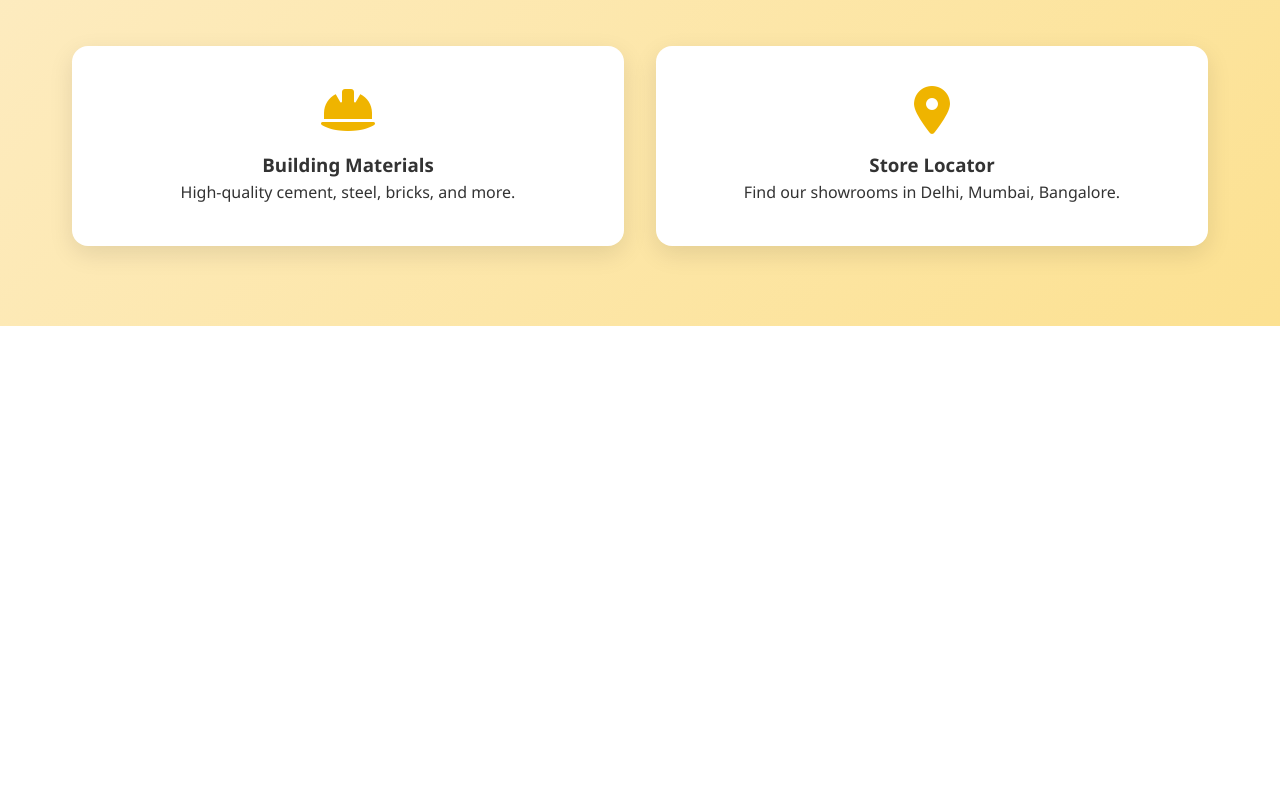
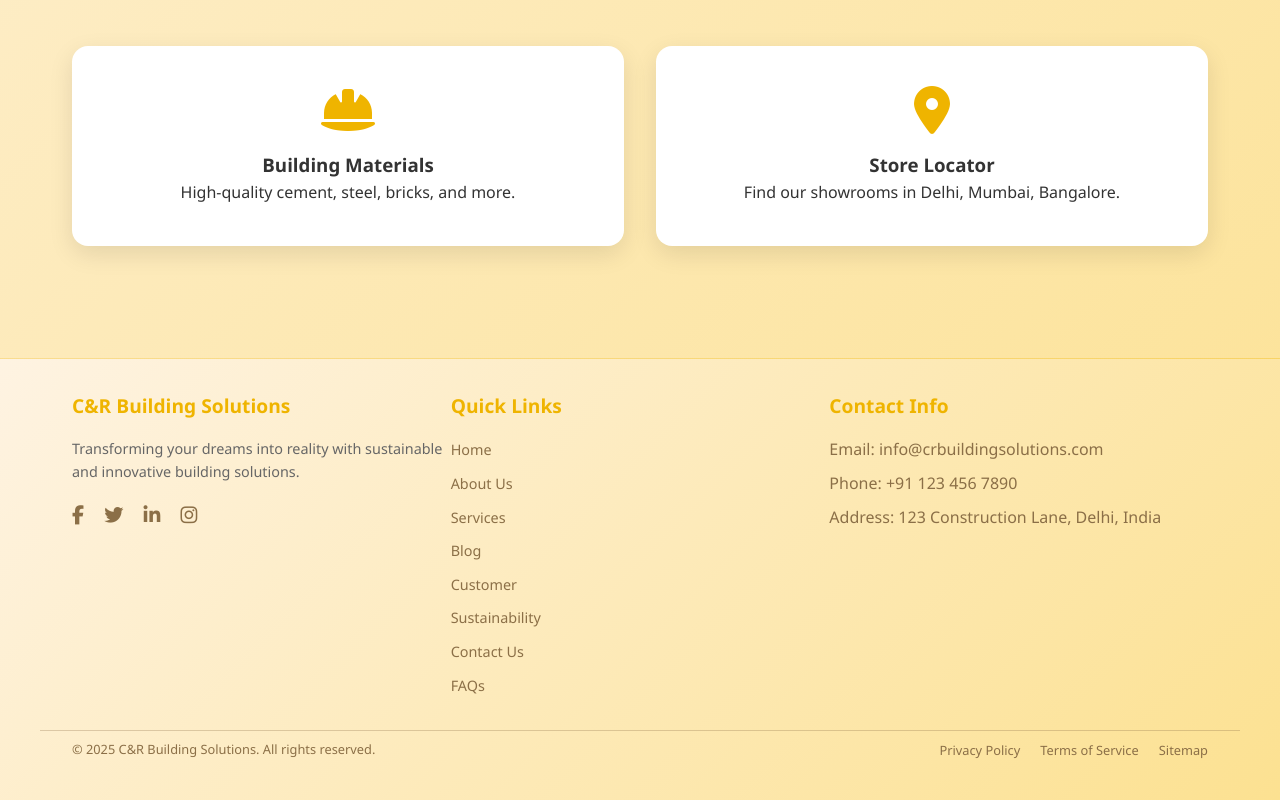
Before and after one commit to abhishek5sr/cr_construction, a website: page public/index.html in a window 1280 px wide. Shown: the part 1233-2033 px from the top of the page. Before the commit the page ends 1559 px from the top, so only its background shows below. Drawn offline with Linux system fonts and the light colour scheme.

```diff
--- a/public/index.html
+++ b/public/index.html
@@ -80,7 +80,49 @@
       <button id="checkoutBtn">Proceed to Checkout</button>
     </div>
   </div>
-
+ <footer class="footer">
+  <div class="footer-content">
+    <div class="footer-section">
+      <h3>C&R Building Solutions</h3>
+      <p>Transforming your dreams into reality with sustainable and innovative building solutions.</p>
+      <div class="social-icons">
+        <a href="#"><i class="fab fa-facebook-f"></i></a>
+        <a href="#"><i class="fab fa-twitter"></i></a>
+        <a href="#"><i class="fab fa-linkedin-in"></i></a>
+        <a href="#"><i class="fab fa-instagram"></i></a>
+      </div>
+    </div>
+    <div class="footer-section">
+      <h3>Quick Links</h3>
+      <ul>
+        <li><a href="index.html">Home</a></li>
+        <li><a href="about.html">About Us</a></li>
+        <li><a href="services.html">Services</a></li>
+        <li><a href="blog.html">Blog</a></li>
+        <li><a href="customer.html">Customer</a></li>
+        <li><a href="sustainability.html">Sustainability</a></li>
+        <li><a href="contact.html">Contact Us</a></li>
+        <li><a href="faqs.html">FAQs</a></li>
+      </ul>
+    </div>
+    <div class="footer-section">
+      <h3>Contact Info</h3>
+      <ul>
+        <li>Email: info@crbuildingsolutions.com</li>
+        <li>Phone: +91 123 456 7890</li>
+        <li>Address: 123 Construction Lane, Delhi, India</li>
+      </ul>
+    </div>
+  </div>
+  <div class="footer-bottom">
+    <p>© 2025 C&R Building Solutions. All rights reserved.</p>
+    <div class="footer-links">
+      <a href="#">Privacy Policy</a>
+      <a href="#">Terms of Service</a>
+      <a href="#">Sitemap</a>
+    </div>
+  </div>
+</footer>
   <script src="https://checkout.razorpay.com/v1/checkout.js"></script>
   <script>
     let cart = JSON.parse(localStorage.getItem('cart') || '[]');
--- a/public/script.js
+++ b/public/script.js
@@ -157,7 +157,7 @@
     if (!res.ok) throw new Error(order.error || 'Order creation failed');
 
     const options = {
-      key: 'rzp_test_YOUR_KEY', // Replace with your Razorpay test key
+      key: 'rzp_test_RfiZOVuyueJdix', // Replace with your Razorpay test key
       amount: order.amount,
       currency: order.currency,
       name: 'C&R Building Solutions',
```
Also changed, not shown: public/shop.html (+43 -0 lines).
